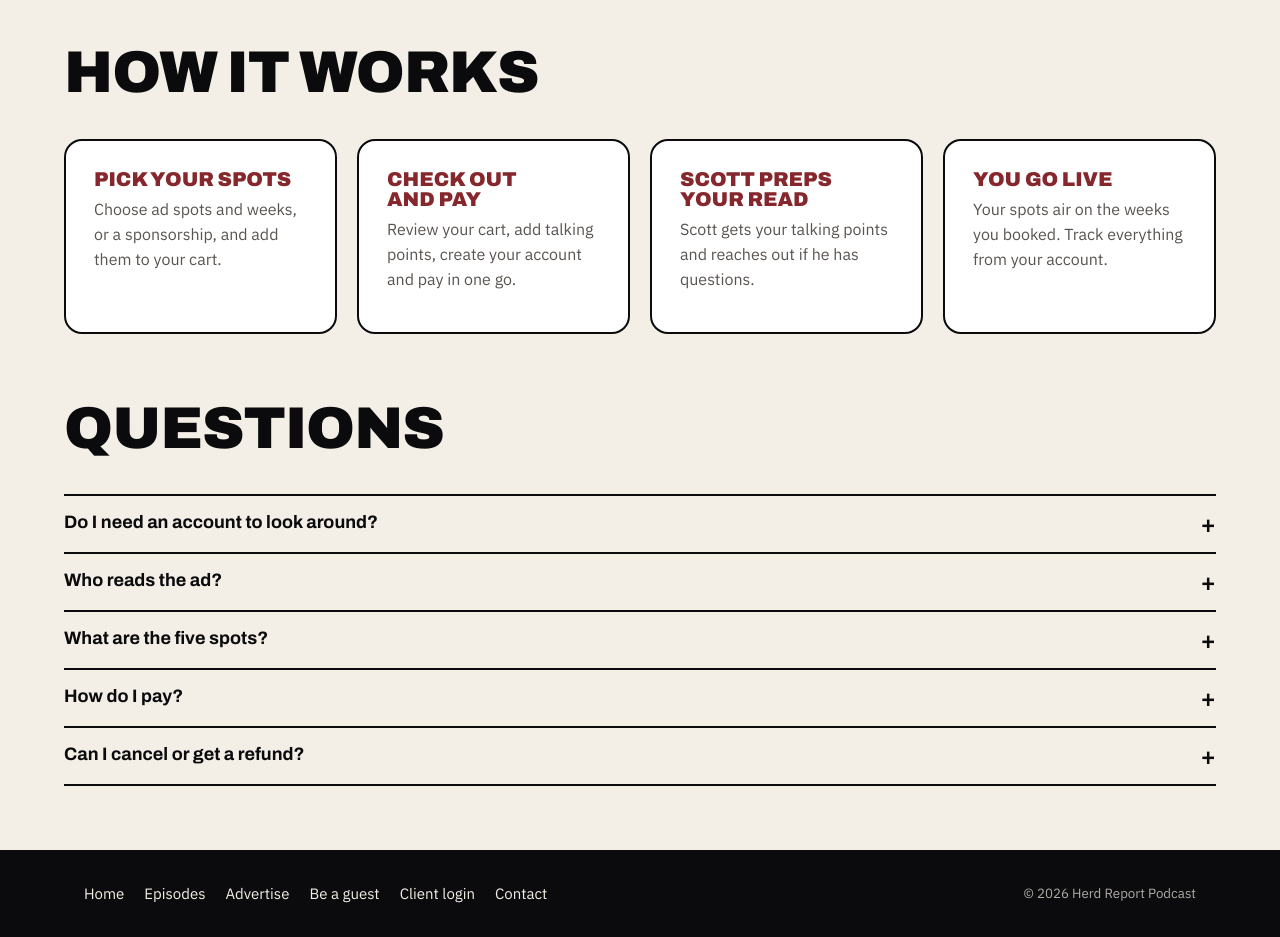
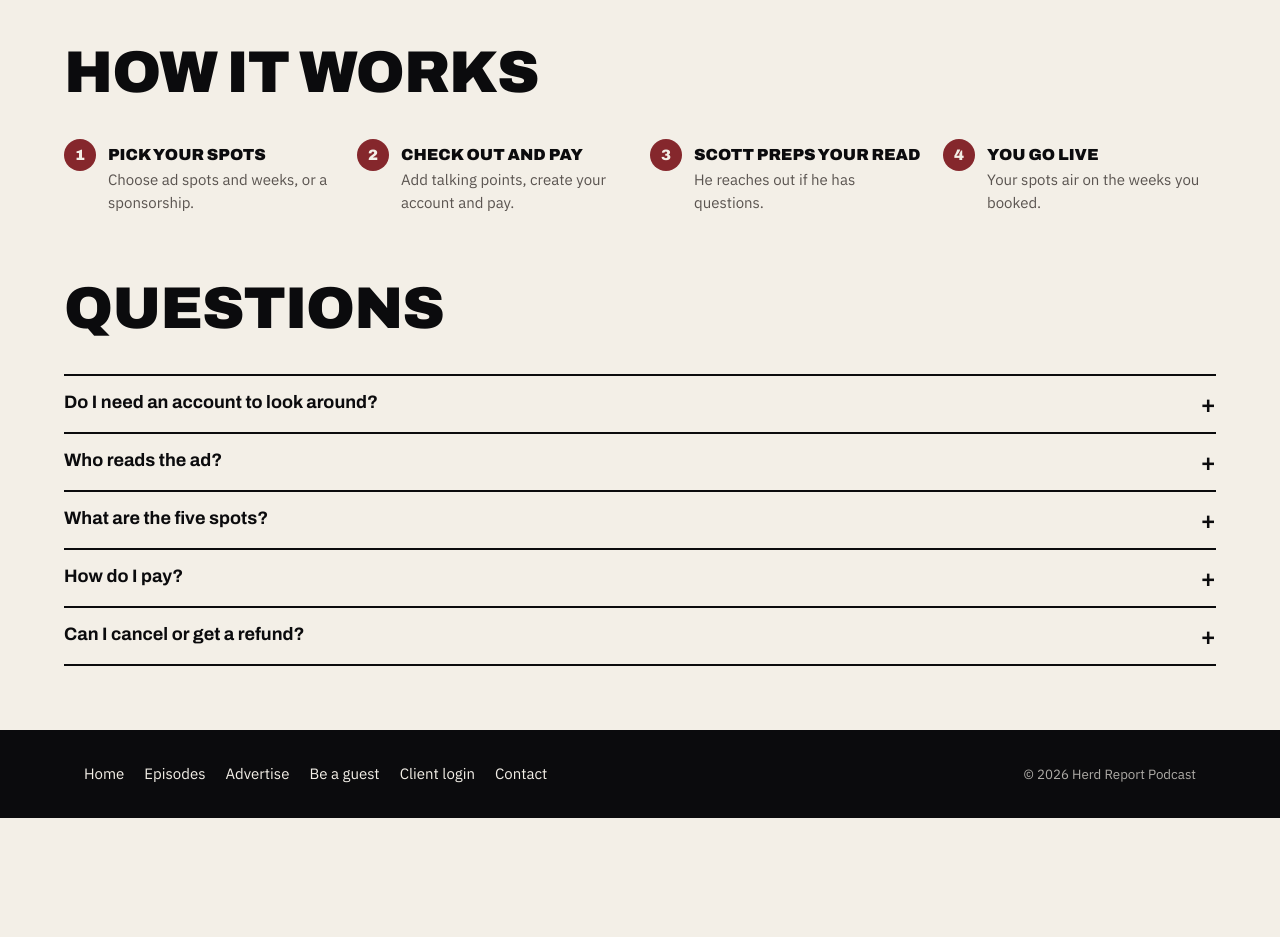
Before and after one commit to SocialVideoStudios/herdreport, a plain HTML site: page advertise.html in a window 1280 px wide. Shown: the part 1340-2277 px from the top of the page. After the commit the page ends 2158 px from the top, so only its background shows below. Drawn offline with nearby package versions, Linux system fonts and the light colour scheme.

Commit message:
Compact numbered How it works on the Advertise page
Co-Authored-By: Claude Opus 5.5 <noreply@anthropic.com>
Claude-Session: https://claude.ai/code/session_01Tc7LDmf4MB6SMCTJP7bmwy

```diff
--- a/advertise.html
+++ b/advertise.html
@@ -43,9 +43,13 @@
 .pkg .tag{align-self:flex-start;background:var(--ink);color:var(--bg);border-radius:999px;padding:3px 12px;font-size:13px;font-weight:600}
 .pkg.feature .tag{background:var(--cream);color:#85272C}
 .pkg .incart{font-size:14px;font-weight:600;min-height:1.2em}
-.steps{display:grid;grid-template-columns:repeat(auto-fit,minmax(min(100%,220px),1fr));gap:20px}
-.steps .card{border-radius:18px}
-.steps h3{font-size:20px;margin-bottom:8px;color:var(--red2)}
+.steps{list-style:none;margin:0;padding:0;display:grid;grid-template-columns:repeat(4,minmax(0,1fr));gap:20px;counter-reset:st}
+.steps li{counter-increment:st;display:grid;grid-template-columns:32px minmax(0,1fr);column-gap:12px;align-items:start}
+.steps li::before{content:counter(st);grid-row:span 2;width:32px;height:32px;border-radius:50%;background:var(--red);color:var(--cream);display:grid;place-items:center;font:900 15px Archivo,sans-serif}
+.steps b{font:900 16px/1.2 Archivo,sans-serif;text-transform:uppercase;padding-top:6px}
+.steps span{font-size:15px;color:var(--soft);margin-top:4px}
+@media(max-width:900px){.steps{grid-template-columns:repeat(2,minmax(0,1fr))}}
+@media(max-width:560px){.steps{grid-template-columns:minmax(0,1fr);gap:14px}}
 details{border-top:2px solid var(--line);padding:16px 0}
 details:last-child{border-bottom:2px solid var(--line)}
 summary{font:700 18px Archivo,sans-serif;cursor:pointer;list-style:none;display:flex;justify-content:space-between;gap:12px}
@@ -109,12 +113,7 @@ body.open .scrim{opacity:1;pointer-events:auto}body.open .drawer{transform:none}
 <section class="band" style="padding-top:0">
  <div class="wrap">
   <div class="sh"><h2>How it works</h2></div>
-  <div class="steps">
-   <div class="card"><h3>Pick your spots</h3><p class="soft">Choose ad spots and weeks, or a sponsorship, and add them to your cart.</p></div>
-   <div class="card"><h3>Check out and pay</h3><p class="soft">Review your cart, add talking points, create your account and pay in one go.</p></div>
-   <div class="card"><h3>Scott preps your read</h3><p class="soft">Scott gets your talking points and reaches out if he has questions.</p></div>
-   <div class="card"><h3>You go live</h3><p class="soft">Your spots air on the weeks you booked. Track everything from your account.</p></div>
-  </div>
+  <ol class="steps"><li><b>Pick your spots</b><span>Choose ad spots and weeks, or a sponsorship.</span></li><li><b>Check out and pay</b><span>Add talking points, create your account and pay.</span></li><li><b>Scott preps your read</b><span>He reaches out if he has questions.</span></li><li><b>You go live</b><span>Your spots air on the weeks you booked.</span></li></ol>
  </div>
 </section>
 
```
